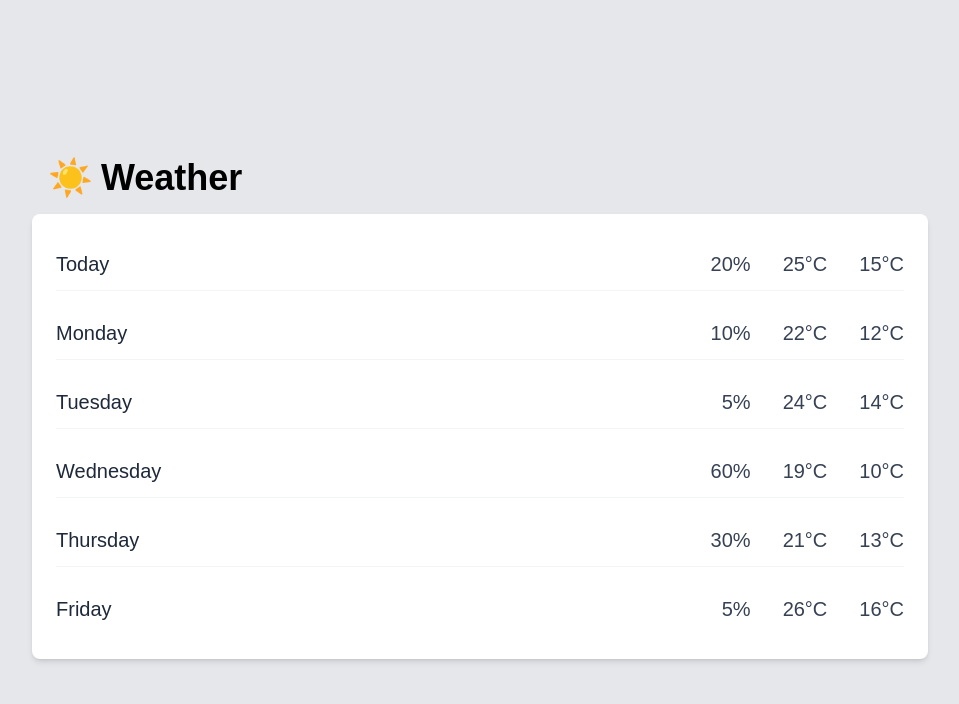
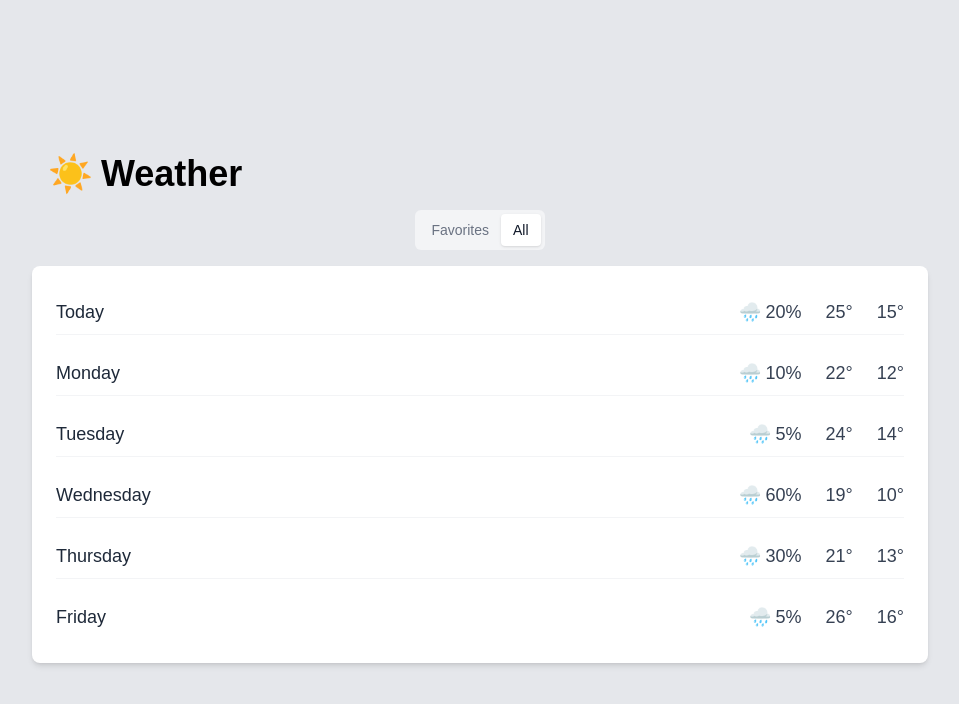
Before and after one commit to eugenenyathi/weatherapp, a Next.js app: page / in a window 1280 px wide. Shown: the top 704 px of the page, without its empty margins (160-1119 px from the left). Built offline with nearby package versions, Linux system fonts and the light colour scheme.

Commit message:
Created a Tabs component with two tab options: "Favorites" and "All"

```diff
--- /dev/null
+++ b/app/Tabs.tsx
@@ -0,0 +1,60 @@
+'use client';
+
+import { useState } from 'react';
+
+interface TabsProps {
+  defaultValue: string;
+  children: React.ReactNode;
+}
+
+interface TabButtonProps {
+  value: string;
+  label: string;
+  isActive: boolean;
+  onClick: () => void;
+}
+
+const Tabs = ({ defaultValue, children }: TabsProps) => {
+  const [activeTab, setActiveTab] = useState(defaultValue);
+
+  return (
+    <div className="w-full">
+      <div className="flex justify-center mb-4">
+        <div className="inline-flex h-10 items-center justify-center rounded-md bg-gray-100 p-1 text-gray-500">
+          <TabButton
+            value="favorites"
+            label="Favorites"
+            isActive={activeTab === 'favorites'}
+            onClick={() => setActiveTab('favorites')}
+          />
+          <TabButton
+            value="all"
+            label="All"
+            isActive={activeTab === 'all'}
+            onClick={() => setActiveTab('all')}
+          />
+        </div>
+      </div>
+      <div>
+        {children}
+      </div>
+    </div>
+  );
+};
+
+const TabButton = ({ value, label, isActive, onClick }: TabButtonProps) => {
+  return (
+    <button
+      className={`inline-flex items-center justify-center whitespace-nowrap rounded-sm px-3 py-1.5 text-sm font-medium transition-all ${
+        isActive
+          ? 'bg-white text-gray-900 shadow-sm'
+          : 'text-gray-500 hover:text-gray-700'
+      }`}
+      onClick={onClick}
+    >
+      {label}
+    </button>
+  );
+};
+
+export default Tabs;
--- a/app/WeatherComponent.tsx
+++ b/app/WeatherComponent.tsx
@@ -3,12 +3,12 @@ import WeatherRow from './WeatherRow';
 const WeatherComponent = () => {
   // Sample weather data
   const weatherData = [
-    { day: 'Today', rain: '20%', maxTemp: '25°C', minTemp: '15°C' },
-    { day: 'Monday', rain: '10%', maxTemp: '22°C', minTemp: '12°C' },
-    { day: 'Tuesday', rain: '5%', maxTemp: '24°C', minTemp: '14°C' },
-    { day: 'Wednesday', rain: '60%', maxTemp: '19°C', minTemp: '10°C' },
-    { day: 'Thursday', rain: '30%', maxTemp: '21°C', minTemp: '13°C' },
-    { day: 'Friday', rain: '5%', maxTemp: '26°C', minTemp: '16°C' },
+    { day: 'Today', rain: '20%', maxTemp: '25', minTemp: '15' },
+    { day: 'Monday', rain: '10%', maxTemp: '22', minTemp: '12' },
+    { day: 'Tuesday', rain: '5%', maxTemp: '24', minTemp: '14' },
+    { day: 'Wednesday', rain: '60%', maxTemp: '19', minTemp: '10' },
+    { day: 'Thursday', rain: '30%', maxTemp: '21', minTemp: '13' },
+    { day: 'Friday', rain: '5%', maxTemp: '26', minTemp: '16' },
   ];
 
   return (
--- a/app/WeatherRow.tsx
+++ b/app/WeatherRow.tsx
@@ -6,13 +6,19 @@ interface WeatherRowProps {
 }
 
 const WeatherRow = ({ day, rain, maxTemp, minTemp }: WeatherRowProps) => {
+  // Extract just the temperature values without the '°C'
+  const maxTempValue = maxTemp.replace('°C', '');
+  const minTempValue = minTemp.replace('°C', '');
+
   return (
-    <div className="flex items-center justify-between py-3 border-b border-gray-100 last:border-0">
-      <div className="text-xl font-medium text-gray-800">{day}</div>
-      <div className="flex justify-between space-x-8">
-        <div className="text-xl text-gray-700">{rain}</div>
-        <div className="text-xl text-gray-700">{maxTemp}</div>
-        <div className="text-xl text-gray-700">{minTemp}</div>
+    <div className="flex items-center justify-between py-2 border-b border-gray-100 last:border-0">
+      <div className="text-lg font-medium text-gray-800">{day}</div>
+      <div className="flex justify-between space-x-6">
+        <div className="flex items-center text-lg text-gray-700">
+          <span className="mr-1">🌧️</span>{rain}
+        </div>
+        <div className="text-lg text-gray-700">{maxTempValue}°</div>
+        <div className="text-lg text-gray-700">{minTempValue}°</div>
       </div>
     </div>
   );
--- a/app/page.tsx
+++ b/app/page.tsx
@@ -1,4 +1,5 @@
 import WeatherComponent from './WeatherComponent';
+import Tabs from './Tabs';
 
 export default function Home() {
   return (
@@ -12,7 +13,9 @@ export default function Home() {
           </div>
         </header>
 
-        <WeatherComponent />
+        <Tabs defaultValue="all">
+          <WeatherComponent />
+        </Tabs>
       </div>
     </div>
   );
```
